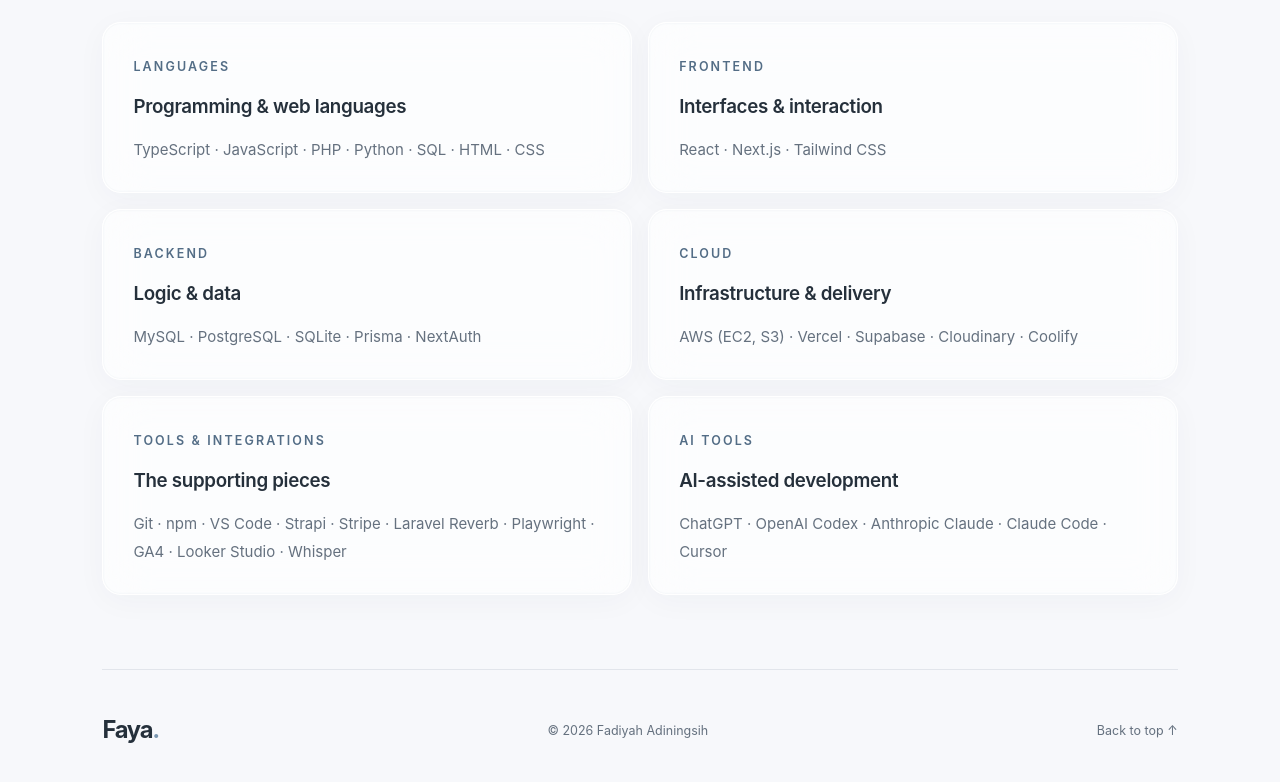
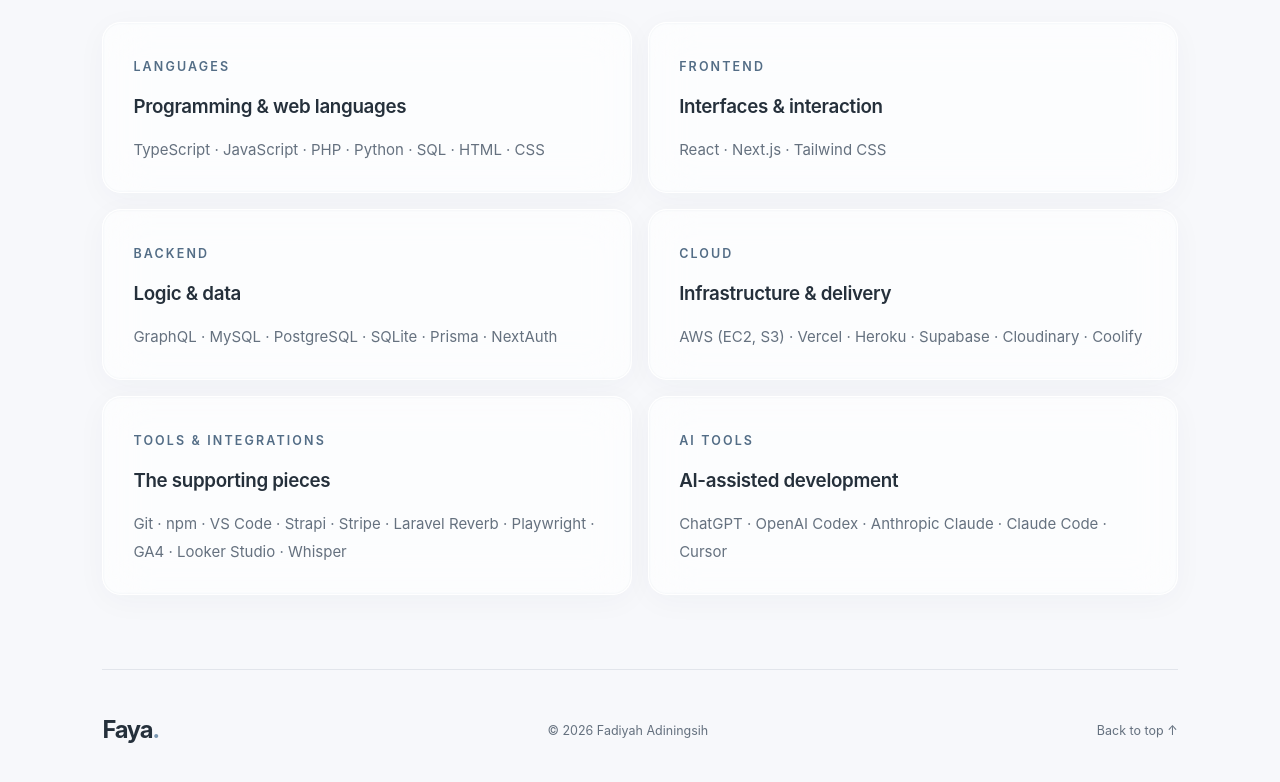
Before and after one commit to fadiyaha30/portfolio, a Next.js app: page / in a window 1280 px wide. Shown: the part 5743-6525 px from the top of the page. Built offline with nearby package versions, Linux system fonts and the light colour scheme.

Commit message:
Add GraphQL and Heroku to technology skills

```diff
--- a/components/Skills.tsx
+++ b/components/Skills.tsx
@@ -31,13 +31,13 @@
     "category": "backend",
     "label": "BACKEND",
     "title": "Logic & data",
-    "technologies": "MySQL · PostgreSQL · SQLite · Prisma · NextAuth"
+    "technologies": "GraphQL · MySQL · PostgreSQL · SQLite · Prisma · NextAuth"
   },
   {
     "category": "cloud",
     "label": "CLOUD",
     "title": "Infrastructure & delivery",
-    "technologies": "AWS (EC2, S3) · Vercel · Supabase · Cloudinary · Coolify"
+    "technologies": "AWS (EC2, S3) · Vercel · Heroku · Supabase · Cloudinary · Coolify"
   },
   {
     "category": "tools",
```
